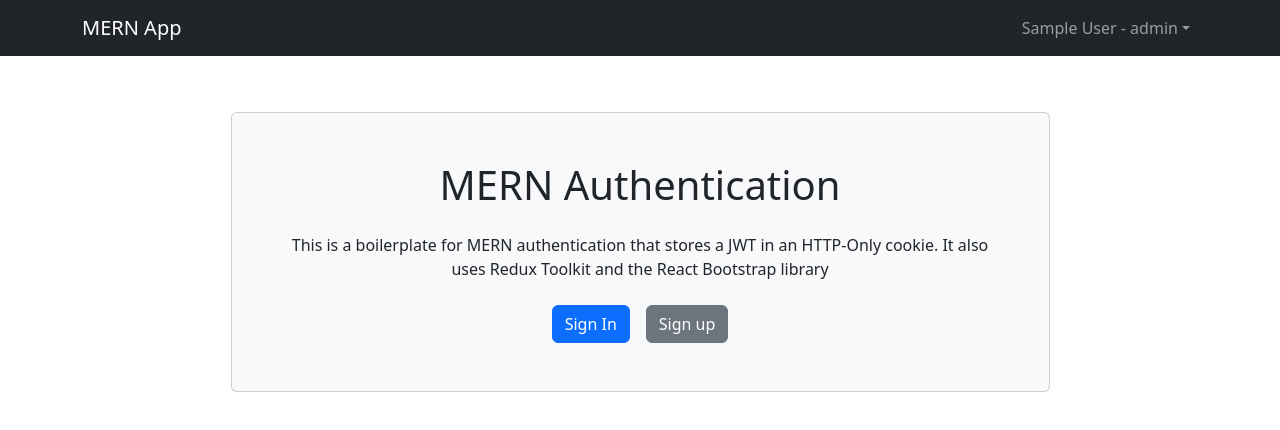
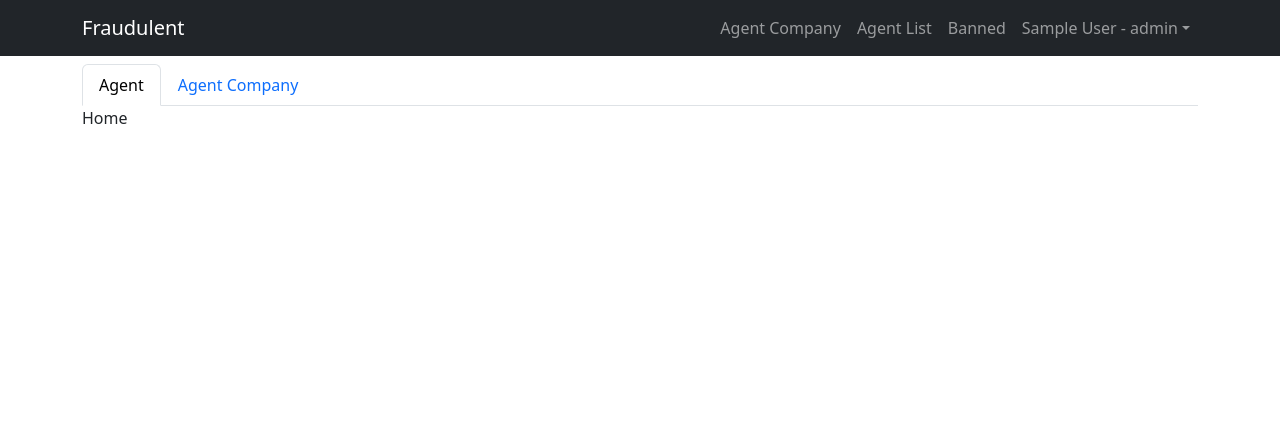
Before and after one commit to FahadKabirKsl/mernauth, a React (Vite) app in the folder frontend/: page / in a window 1280 px wide. Shown: the top 430 px of the page. Built offline with nearby package versions, Linux system fonts and the light colour scheme; sample sign-in values are in the browser's storage.

Commit message:
frontend integration with backend

```diff
--- /dev/null
+++ b/frontend/src/components/CustomTabContainer.jsx
@@ -0,0 +1,29 @@
+import React from "react";
+import { Tab, TabContainer, Nav } from "react-bootstrap";
+
+const CustomTabContainer = ({ children, tabNames, activeIndex }) => {
+  return (
+    <>
+      <TabContainer defaultActiveKey={tabNames[activeIndex]}>
+        <Nav variant="tabs">
+          {React.Children.map(children, (child, index) => {
+            return (
+              <Nav.Item>
+                <Nav.Link eventKey={tabNames[index]}>
+                  {tabNames[index]}
+                </Nav.Link>
+              </Nav.Item>
+            );
+          })}
+        </Nav>
+        <Tab.Content>
+          {React.Children.map(children, (child, index) => {
+            return <Tab.Pane eventKey={tabNames[index]}>{child}</Tab.Pane>;
+          })}
+        </Tab.Content>
+      </TabContainer>
+    </>
+  );
+};
+
+export default CustomTabContainer;
--- a/frontend/src/components/Header.jsx
+++ b/frontend/src/components/Header.jsx
@@ -1,5 +1,6 @@
 import { Navbar, Nav, Container, NavDropdown, Badge } from "react-bootstrap";
 import { FaSignInAlt, FaSignOutAlt } from "react-icons/fa";
+import { FaPersonShelter, FaPersonBreastfeeding } from "react-icons/fa6";
 import { LinkContainer } from "react-router-bootstrap";
 import { useSelector, useDispatch } from "react-redux";
 import { useNavigate } from "react-router-dom";
@@ -20,18 +21,76 @@ const Header = () => {
       console.error(err);
     }
   };
+  // admin
+  const renderAdminLinks = () => {
+    if (userInfo && userInfo.role === "admin") {
+      return (
+        <>
+          <LinkContainer to="/agent-company">
+            <Nav.Link>Agent Company</Nav.Link>
+          </LinkContainer>
+          <LinkContainer to="/agent-list">
+            <Nav.Link>Agent List</Nav.Link>
+          </LinkContainer>
+          <LinkContainer to="/banned">
+            <Nav.Link>Banned</Nav.Link>
+          </LinkContainer>
+        </>
+      );
+    }
+  };
+  // agent company
+  const renderAgentCompanyLinks = () => {
+    if (userInfo && userInfo.role === "agentCompany") {
+      return (
+        <>
+          <LinkContainer to="/add-agent">
+            <Nav.Link>Add Agent</Nav.Link>
+          </LinkContainer>
+          <LinkContainer to="/my-agents">
+            <Nav.Link>My Agents</Nav.Link>
+          </LinkContainer>
+        </>
+      );
+    }
+  };
+  // users
+  const renderMoneyLendingLinks = () => {
+    if (
+      userInfo &&
+      (userInfo.role === "moneyLendingCompany" ||
+        userInfo.role === "moneyLendingIndividual")
+    ) {
+      return (
+        <>
+          <LinkContainer to="/agent-list">
+            <Nav.Link>Agent / Agent Company List</Nav.Link>
+          </LinkContainer>
+          <LinkContainer to="/report-agent">
+            <Nav.Link>Report Agent</Nav.Link>
+          </LinkContainer>
+          <LinkContainer to="/report-agent-company">
+            <Nav.Link>Report Agent Company</Nav.Link>
+          </LinkContainer>
+        </>
+      );
+    }
+  };
   return (
     <header>
       <Navbar bg="dark" variant="dark" expand="lg" collapseOnSelect>
         <Container>
           <LinkContainer to="/">
-            <Navbar.Brand>MERN App</Navbar.Brand>
+            <Navbar.Brand>Fraudulent</Navbar.Brand>
           </LinkContainer>
           <Navbar.Toggle aria-controls="basic-navbar-nav" />
           <Navbar.Collapse id="basic-navbar-nav">
             <Nav className="ms-auto">
               {userInfo ? (
                 <>
+                  {renderAdminLinks()}
+                  {renderAgentCompanyLinks()}
+                  {renderMoneyLendingLinks()}
                   <NavDropdown
                     // title={userInfo.name}
                     title={`${userInfo.name} - ${userInfo.role}`}
--- a/frontend/src/components/Hero.jsx
+++ b/frontend/src/components/Hero.jsx
@@ -1,34 +1,12 @@
 import React from "react";
 import { Container, Card, Button } from "react-bootstrap";
 import { LinkContainer } from "react-router-bootstrap";
+import AllLists from "./screens/AllLists";
 
 const Hero = () => {
   return (
     <>
-      <div className=" py-5">
-        <Container className="d-flex justify-content-center">
-          <Card className="p-5 d-flex flex-column align-items-center hero-card bg-light w-75">
-            <h1 className="text-center mb-4">MERN Authentication</h1>
-            <p className="text-center mb-4">
-              This is a boilerplate for MERN authentication that stores a JWT in
-              an HTTP-Only cookie. It also uses Redux Toolkit and the React
-              Bootstrap library
-            </p>
-            <div className="d-flex">
-              <LinkContainer to="/login">
-                <Button variant="primary" href="/login" className="me-3">
-                  Sign In
-                </Button>
-              </LinkContainer>
-              <LinkContainer to="/register">
-                <Button variant="secondary" href="/register">
-                  Sign up
-                </Button>
-              </LinkContainer>
-            </div>
-          </Card>
-        </Container>
-      </div>
+      <AllLists />
     </>
   );
 };
--- /dev/null
+++ b/frontend/src/components/Table/AgentCompanyList.jsx
@@ -0,0 +1,14 @@
+import React from "react";
+import Tab from "react-bootstrap/Tab";
+import CustomTabContainer from "../CustomTabContainer";
+// import TabContainer from "../CustomTabContainer";
+
+const AgentCompanyList = () => {
+  return (
+    <>
+      <div>adada</div>
+    </>
+  );
+};
+
+export default AgentCompanyList;
--- /dev/null
+++ b/frontend/src/components/Table/AgentList.jsx
@@ -0,0 +1,17 @@
+import React from "react";
+import Tab from "react-bootstrap/Tab";
+import CustomTabContainer from "../CustomTabContainer";
+
+const AgentList = () => {
+  return (
+    <>
+      {/* <Tab eventKey="home" title="Home">
+          Tab content for Home
+        </Tab> */}
+
+      <div>Home</div>
+    </>
+  );
+};
+
+export default AgentList;
--- /dev/null
+++ b/frontend/src/components/screens/AllLists.jsx
@@ -0,0 +1,19 @@
+import React from "react";
+import CustomTabContainer from "../CustomTabContainer";
+import AgentList from "../Table/AgentList";
+import AgentCompanyList from "../Table/AgentCompanyList";
+
+const AllLists = () => {
+  const tabNames = ["Agent", "Agent Company"];
+  const activeIndex = 0;
+  return (
+    <>
+      <CustomTabContainer tabNames={tabNames} activeIndex={activeIndex}>
+        <AgentList />
+        <AgentCompanyList />
+      </CustomTabContainer>
+    </>
+  );
+};
+
+export default AllLists;
--- a/frontend/src/main.jsx
+++ b/frontend/src/main.jsx
@@ -20,10 +20,11 @@ import PrivateRoute from "./components/PrivateRoute";
 const router = createBrowserRouter(
   createRoutesFromElements(
     <Route path="/" element={<App />}>
-      <Route index={true} path="/" element={<HomeScreen />} />
+      {/* index={true} */}
       <Route path="/login" element={<LoginScreen />} />
       <Route path="/register" element={<RegisterScreen />} />
       <Route path="" element={<PrivateRoute />}>
+        <Route path="/" element={<HomeScreen />} />
         <Route path="/profile" element={<ProfileScreen />} />
       </Route>
     </Route>
```
